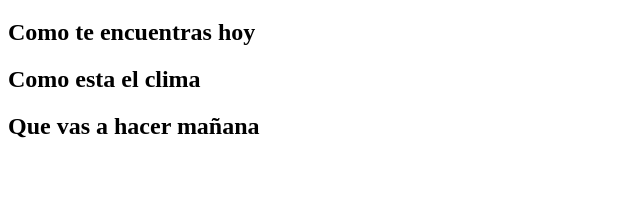
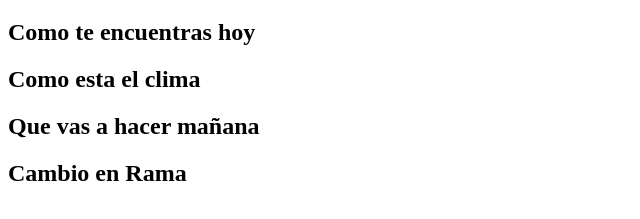
Before and after one commit to jhonhenryramirez-sketch/Ejemplo, a plain HTML site: page index.html in a window 1280 px wide. Shown: the part 61-280 px from the top of the page, without its empty margins (0-640 px from the left). Drawn offline with Linux system fonts and the light colour scheme.

Commit message:
Cambio en Rama 2

```diff
--- a/index.html
+++ b/index.html
@@ -9,5 +9,6 @@
     <h2>Como te encuentras hoy</h2>
     <h2>Como esta el clima</h2>
     <h2>Que vas a hacer mañana</h2>
+    <h2>Cambio en Rama</h2>
 </body>
 </html>
```
